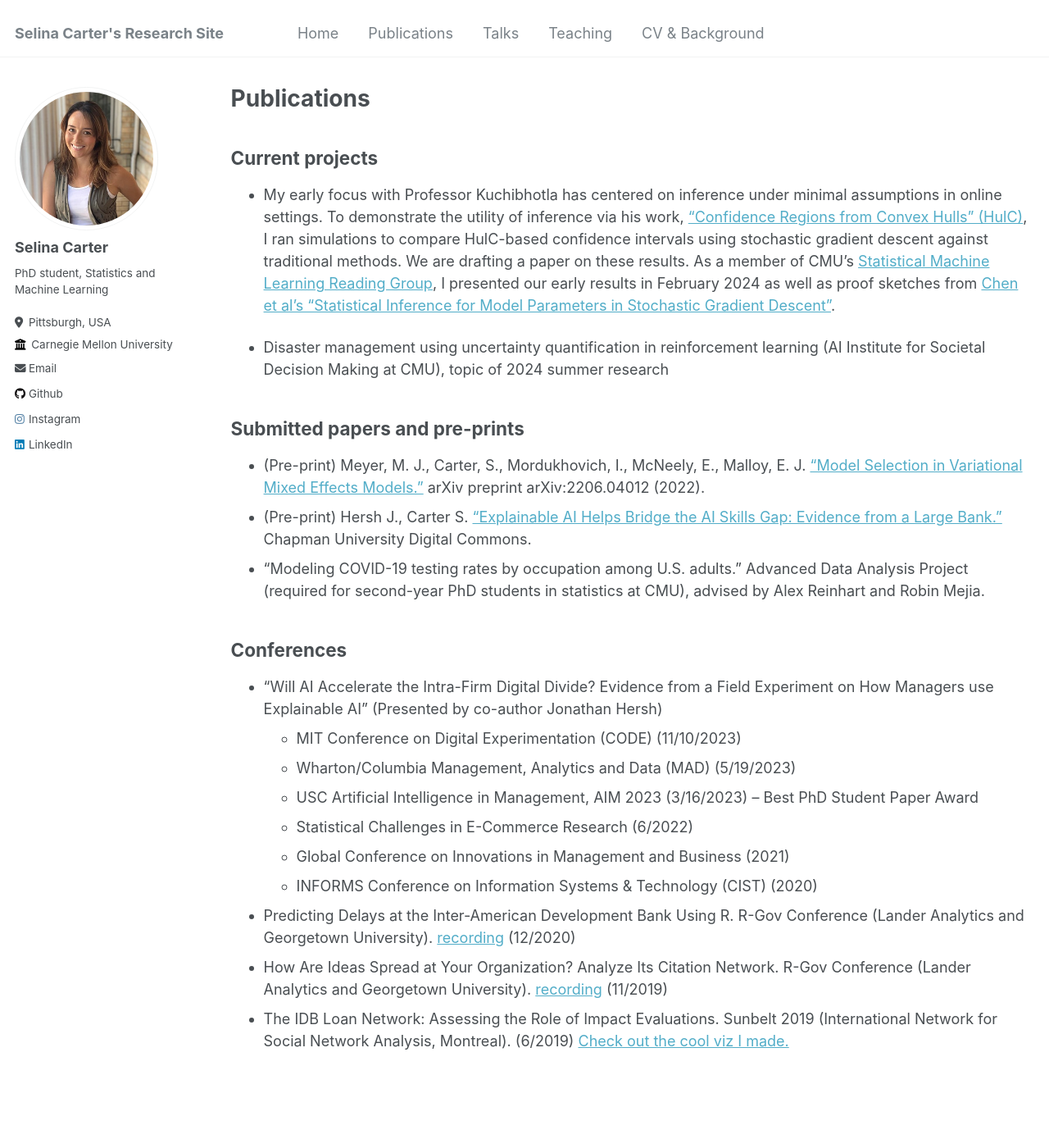
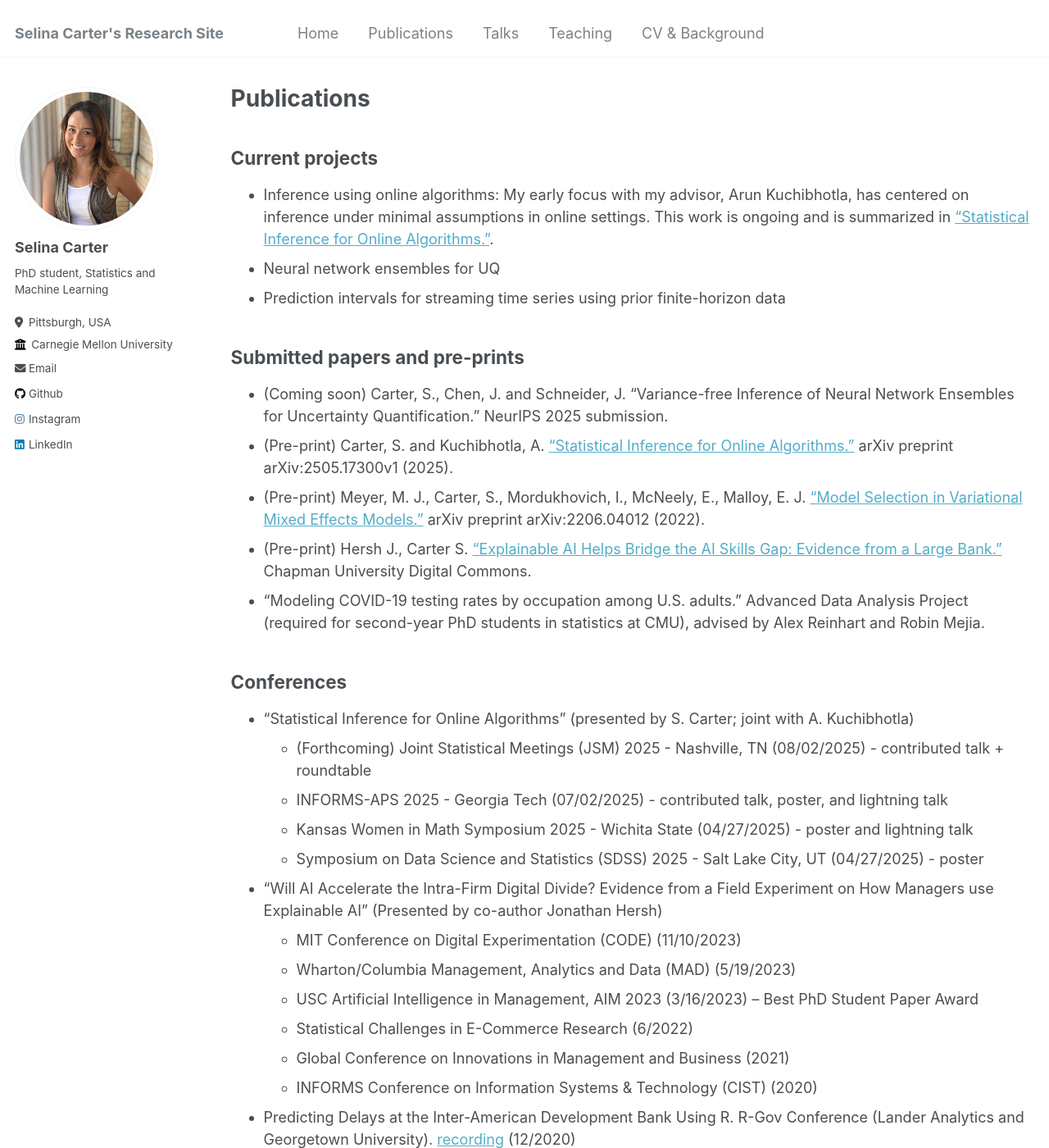
Before and after one commit to selinacarter/selinacarter.github.io, a Jekyll site: the page built from _pages/publications.md, in a window 1280 px wide and 1400 px high. Shown: the whole window at 82% size. Built offline with Jekyll 4.4.1, drawn with Linux system fonts in a browser that asks for light colours.

Commit message:
Add teaching and pub info as of mid Summer 2025

```diff
--- a/_pages/publications.md
+++ b/_pages/publications.md
@@ -31,14 +31,17 @@ author_profile: true
 ## Current projects
 
 
-* My early focus with Professor Kuchibhotla has centered on inference under minimal assumptions in online settings. To demonstrate the utility of inference via his work, ["Confidence Regions from Convex Hulls" (HulC)](https://arxiv.org/abs/2105.14577), I ran simulations to compare HulC-based confidence intervals using stochastic gradient descent against traditional methods. We are drafting a paper on these results. As a member of CMU's [Statistical Machine Learning Reading Group](http://statml.cs.cmu.edu/), I presented our early results in February 2024 as well as proof sketches from [Chen et al's "Statistical Inference for Model Parameters in Stochastic Gradient Descent"](https://arxiv.org/abs/1610.08637).
-
-* Disaster management using uncertainty quantification in reinforcement learning (AI Institute for Societal Decision Making at CMU), topic of 2024 summer research
+* Inference using online algorithms: My early focus with my advisor, Arun Kuchibhotla, has centered on inference under minimal assumptions in online settings. This work is ongoing and is summarized in ["Statistical Inference for Online Algorithms."](https://arxiv.org/html/2505.17300v1).
+* Neural network ensembles for UQ
+* Prediction intervals for streaming time series using prior finite-horizon data
 
 
 
 ## Submitted papers and pre-prints
 
+* (Coming soon) Carter, S., Chen, J. and Schneider, J. "Variance-free Inference of Neural Network Ensembles
+ for Uncertainty Quantification." NeurIPS 2025 submission.
+* (Pre-print) Carter, S. and Kuchibhotla, A. ["Statistical Inference for Online Algorithms."](https://arxiv.org/html/2505.17300v1) arXiv preprint arXiv:2505.17300v1 (2025).
 * (Pre-print) Meyer, M. J., Carter, S., Mordukhovich, I., McNeely, E., Malloy, E. J. ["Model Selection in Variational Mixed Effects Models.”](https://arxiv.org/abs/2206.04012) arXiv preprint arXiv:2206.04012 (2022).
 * (Pre-print) Hersh J., Carter S. [“Explainable AI Helps Bridge the AI Skills Gap: Evidence from a Large Bank.”](https://digitalcommons.chapman.edu/economics_articles/276/) Chapman University Digital Commons.
 * "Modeling COVID-19 testing rates by occupation among U.S. adults." Advanced Data Analysis Project (required for second-year PhD students in statistics at CMU), advised by Alex Reinhart and Robin Mejia.
@@ -46,6 +49,11 @@ author_profile: true
 
 ## Conferences
 
+* "Statistical Inference for Online Algorithms" (presented by S. Carter; joint with A. Kuchibhotla)
+  * (Forthcoming) Joint Statistical Meetings (JSM) 2025 - Nashville, TN (08/02/2025) - contributed talk + roundtable
+  * INFORMS-APS 2025 - Georgia Tech (07/02/2025) - contributed talk, poster, and lightning talk
+  * Kansas Women in Math Symposium 2025 - Wichita State (04/27/2025) - poster and lightning talk
+  * Symposium on Data Science and Statistics (SDSS) 2025 - Salt Lake City, UT (04/27/2025) - poster
 * "Will AI Accelerate the Intra-Firm Digital Divide? Evidence from a Field Experiment on How Managers use Explainable AI" (Presented by co-author Jonathan Hersh)
   * MIT Conference on Digital Experimentation (CODE) (11/10/2023)
   * Wharton/Columbia Management, Analytics and Data (MAD) (5/19/2023)
```
Also changed, not shown: _pages/cv.md (+2 -0 lines), _pages/home.md (+3 -4 lines), _pages/teaching.md (+15 -0 lines), images/nails.png (added).
